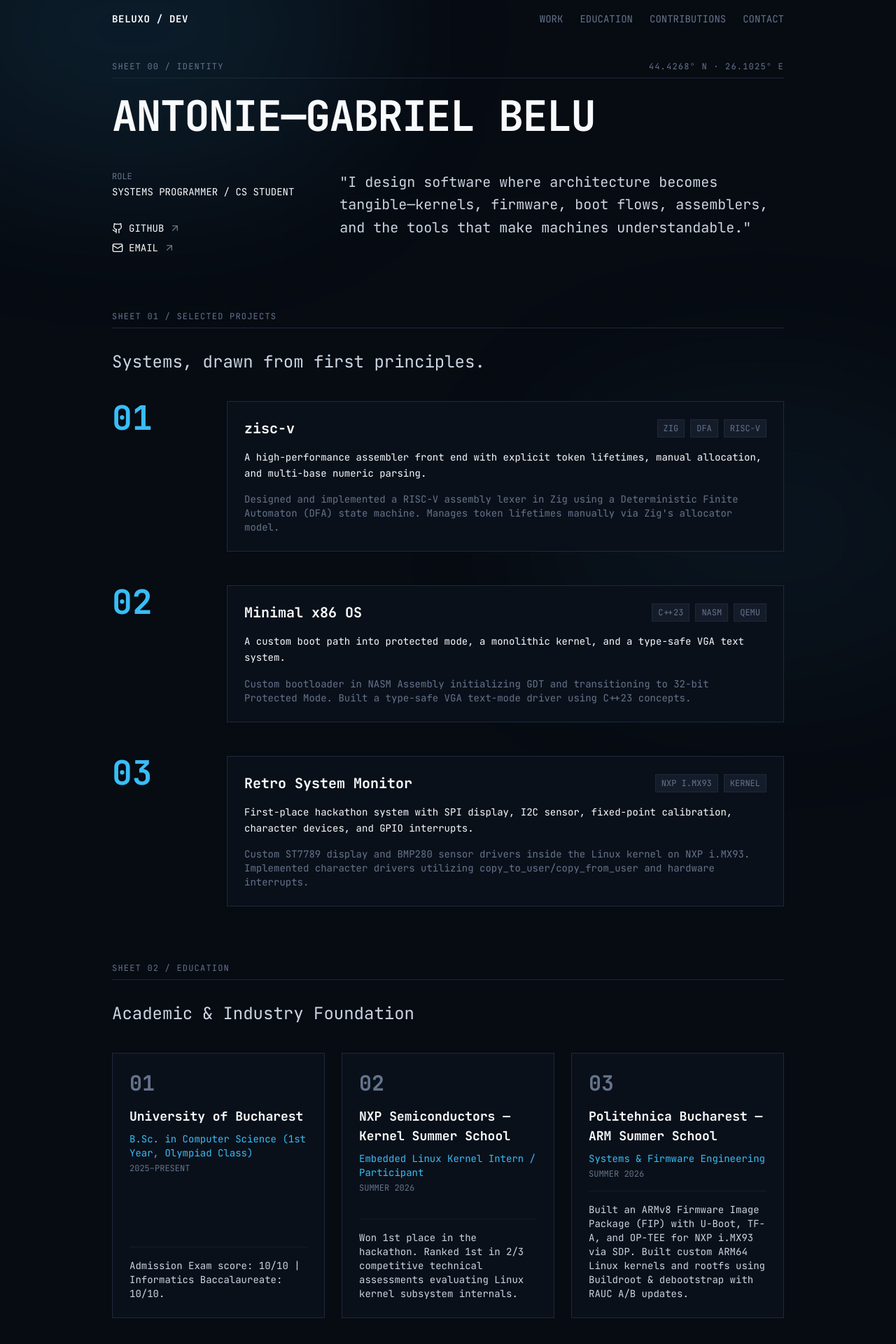
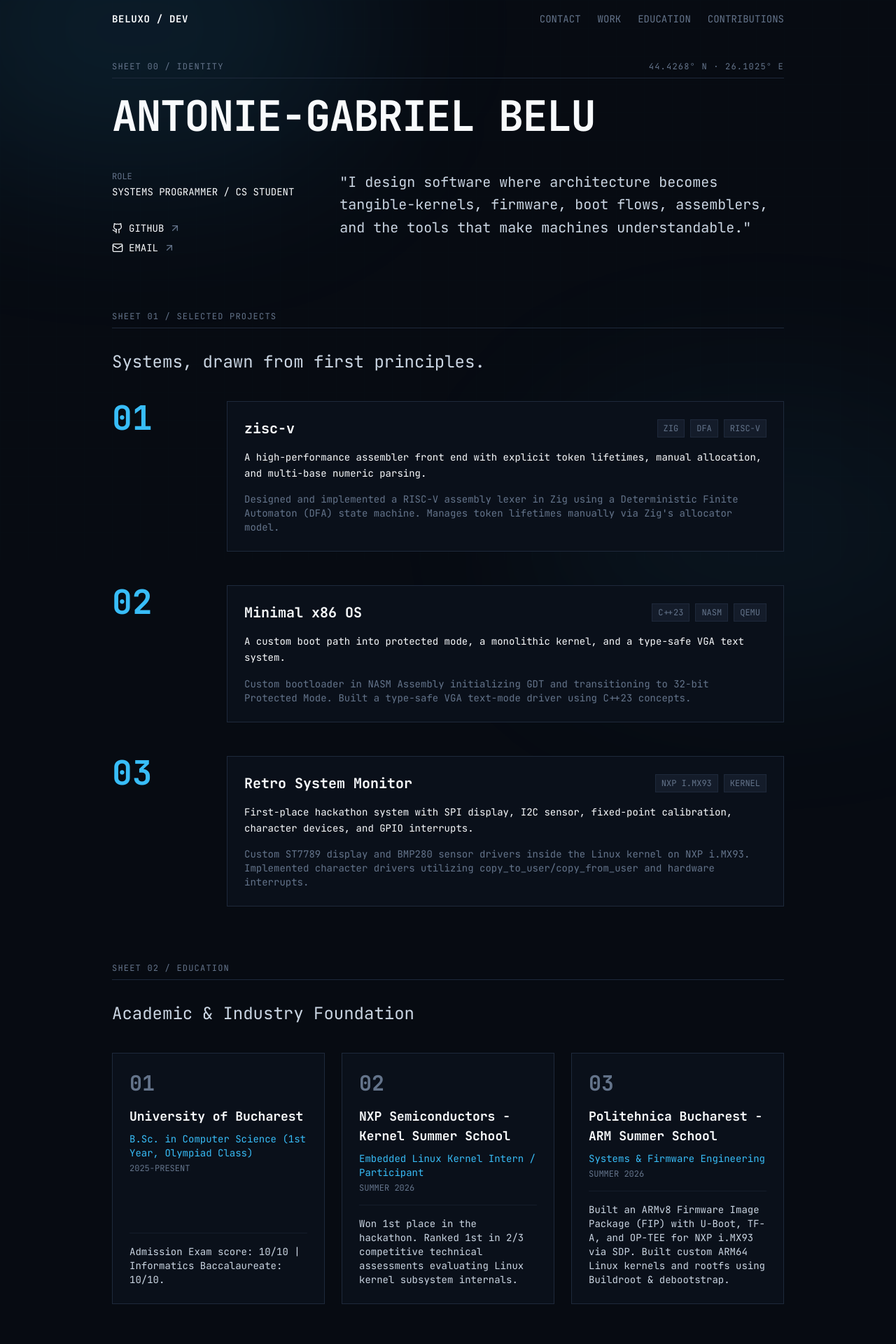
Before and after one commit to belutoni/belutoni.github.io, a Next.js app: page / in a window 1280 px wide. Shown: the top 1920 px of the page at 70% size. Built offline with nearby package versions, Linux system fonts and the light colour scheme.

Commit message:
Replace dashes, remove RAUC, reorder navbar

```diff
--- a/src/app/layout.tsx
+++ b/src/app/layout.tsx
@@ -8,7 +8,7 @@ const jetbrainsMono = JetBrains_Mono({
 });
 
 export const metadata: Metadata = {
-  title: "Antonie—Gabriel Belu | Systems Programmer",
+  title: "Antonie-Gabriel Belu | Systems Programmer",
   description: "I design software where architecture becomes tangible.",
 };
 
--- a/src/components/NavBar.tsx
+++ b/src/components/NavBar.tsx
@@ -7,10 +7,10 @@ export default function NavBar() {
         BELUXO / DEV
       </div>
       <div className="flex flex-wrap gap-6 text-slate-muted">
+        <Link href="#contact" className="hover:text-foreground transition-colors">CONTACT</Link>
         <Link href="#work" className="hover:text-foreground transition-colors">WORK</Link>
         <Link href="#experience" className="hover:text-foreground transition-colors">EDUCATION</Link>
         <Link href="#contributions" className="hover:text-foreground transition-colors">CONTRIBUTIONS</Link>
-        <Link href="#contact" className="hover:text-foreground transition-colors">CONTACT</Link>
       </div>
     </nav>
   );
--- a/src/components/Sheet00Identity.tsx
+++ b/src/components/Sheet00Identity.tsx
@@ -2,14 +2,14 @@ import { ArrowUpRight, Mail } from "lucide-react";
 
 export default function Sheet00Identity() {
   return (
-    <section className="mb-4">
+    <section id="contact" className="mb-4">
       <div className="flex justify-between items-end border-b border-slate-border pb-2 mb-6 text-slate-muted text-xs uppercase tracking-widest">
         <span>SHEET 00 / IDENTITY</span>
         <span>44.4268° N · 26.1025° E</span>
       </div>
 
       <h1 className="text-4xl md:text-6xl font-bold tracking-tight mb-12">
-        ANTONIE—GABRIEL BELU
+        ANTONIE-GABRIEL BELU
       </h1>
 
       <div className="grid grid-cols-1 md:grid-cols-12 gap-8 md:gap-4">
@@ -30,7 +30,7 @@ export default function Sheet00Identity() {
         </div>
 
         <div className="md:col-span-8 text-lg md:text-xl text-slate-300 leading-relaxed max-w-3xl">
-          "I design software where architecture becomes tangible—kernels, firmware, boot flows, assemblers, and the tools that make machines understandable."
+          "I design software where architecture becomes tangible-kernels, firmware, boot flows, assemblers, and the tools that make machines understandable."
         </div>
       </div>
     </section>
--- a/src/components/Sheet02Experience.tsx
+++ b/src/components/Sheet02Experience.tsx
@@ -4,22 +4,22 @@ export default function Sheet02Experience() {
       id: "01",
       institution: "University of Bucharest",
       role: "B.Sc. in Computer Science (1st Year, Olympiad Class)",
-      period: "2025–Present",
+      period: "2025-Present",
       metrics: "Admission Exam score: 10/10 | Informatics Baccalaureate: 10/10."
     },
     {
       id: "02",
-      institution: "NXP Semiconductors — Kernel Summer School",
+      institution: "NXP Semiconductors - Kernel Summer School",
       role: "Embedded Linux Kernel Intern / Participant",
       period: "Summer 2026",
       metrics: "Won 1st place in the hackathon. Ranked 1st in 2/3 competitive technical assessments evaluating Linux kernel subsystem internals."
     },
     {
       id: "03",
-      institution: "Politehnica Bucharest — ARM Summer School",
+      institution: "Politehnica Bucharest - ARM Summer School",
       role: "Systems & Firmware Engineering",
       period: "Summer 2026",
-      metrics: "Built an ARMv8 Firmware Image Package (FIP) with U-Boot, TF-A, and OP-TEE for NXP i.MX93 via SDP. Built custom ARM64 Linux kernels and rootfs using Buildroot & debootstrap with RAUC A/B updates."
+      metrics: "Built an ARMv8 Firmware Image Package (FIP) with U-Boot, TF-A, and OP-TEE for NXP i.MX93 via SDP. Built custom ARM64 Linux kernels and rootfs using Buildroot & debootstrap."
     }
   ];
 
--- a/src/components/Sheet04Skills.tsx
+++ b/src/components/Sheet04Skills.tsx
@@ -8,7 +8,7 @@ export default function Sheet04Skills() {
       <h2 className="text-2xl mb-10 text-slate-300">Capabilities & Recognition</h2>
 
       <div className="grid grid-cols-1 md:grid-cols-2 gap-12">
-        {/* Left Column — Skills Inventory */}
+        {/* Left Column - Skills Inventory */}
         <div>
           <h3 className="text-sm text-accent-teal uppercase tracking-widest mb-6 border-b border-slate-border/50 pb-2">Skills Inventory</h3>
 
@@ -23,7 +23,7 @@ export default function Sheet04Skills() {
             <div>
               <div className="text-xs text-slate-muted uppercase mb-2">Tooling & Subsystems</div>
               <div className="text-foreground text-sm leading-relaxed flex flex-wrap gap-2">
-                {["Linux Kernel", "U-Boot", "Buildroot", "QEMU", "GNU Make", "CMake", "Git", "RAUC"].map(tool => (
+                {["Linux Kernel", "U-Boot", "Buildroot", "QEMU", "GNU Make", "CMake", "Git"].map(tool => (
                   <span key={tool} className="border border-slate-border px-2 py-1 text-xs">
                     {tool}
                   </span>
@@ -33,26 +33,26 @@ export default function Sheet04Skills() {
           </div>
         </div>
 
-        {/* Right Column — Honors List */}
+        {/* Right Column - Honors List */}
         <div>
           <h3 className="text-sm text-accent-teal uppercase tracking-widest mb-6 border-b border-slate-border/50 pb-2">Honors List</h3>
 
           <ul className="flex flex-col gap-4 text-sm text-slate-300">
             <li className="flex gap-4">
               <span className="text-slate-muted">01</span>
-              <span>Bronze Medal (National Phase) & 2nd Place (County) — National ICT Olympiad (C#)</span>
+              <span>Bronze Medal (National Phase) & 2nd Place (County) - National ICT Olympiad (C#)</span>
             </li>
             <li className="flex gap-4">
               <span className="text-slate-muted">02</span>
-              <span>3rd Place — MateInfoUB Informatics Competition</span>
+              <span>3rd Place - MateInfoUB Informatics Competition</span>
             </li>
             <li className="flex gap-4">
               <span className="text-slate-muted">03</span>
-              <span>2nd Place — Acadnet Applied Informatics Olympiad</span>
+              <span>2nd Place - Acadnet Applied Informatics Olympiad</span>
             </li>
             <li className="flex gap-4">
               <span className="text-slate-muted">04</span>
-              <span>1st Place — Adolf Haimovici National Applied Mathematics Competition</span>
+              <span>1st Place - Adolf Haimovici National Applied Mathematics Competition</span>
             </li>
           </ul>
         </div>
```
